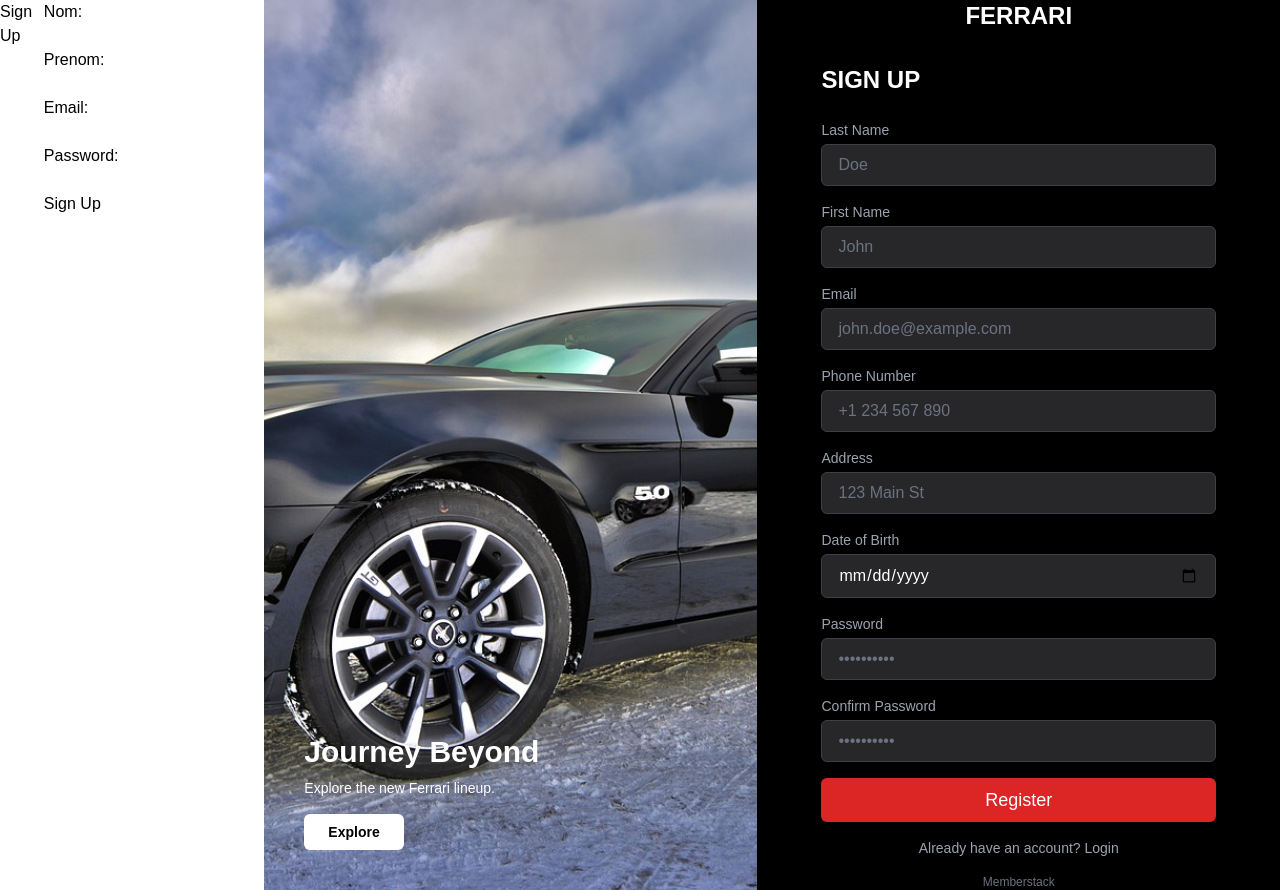
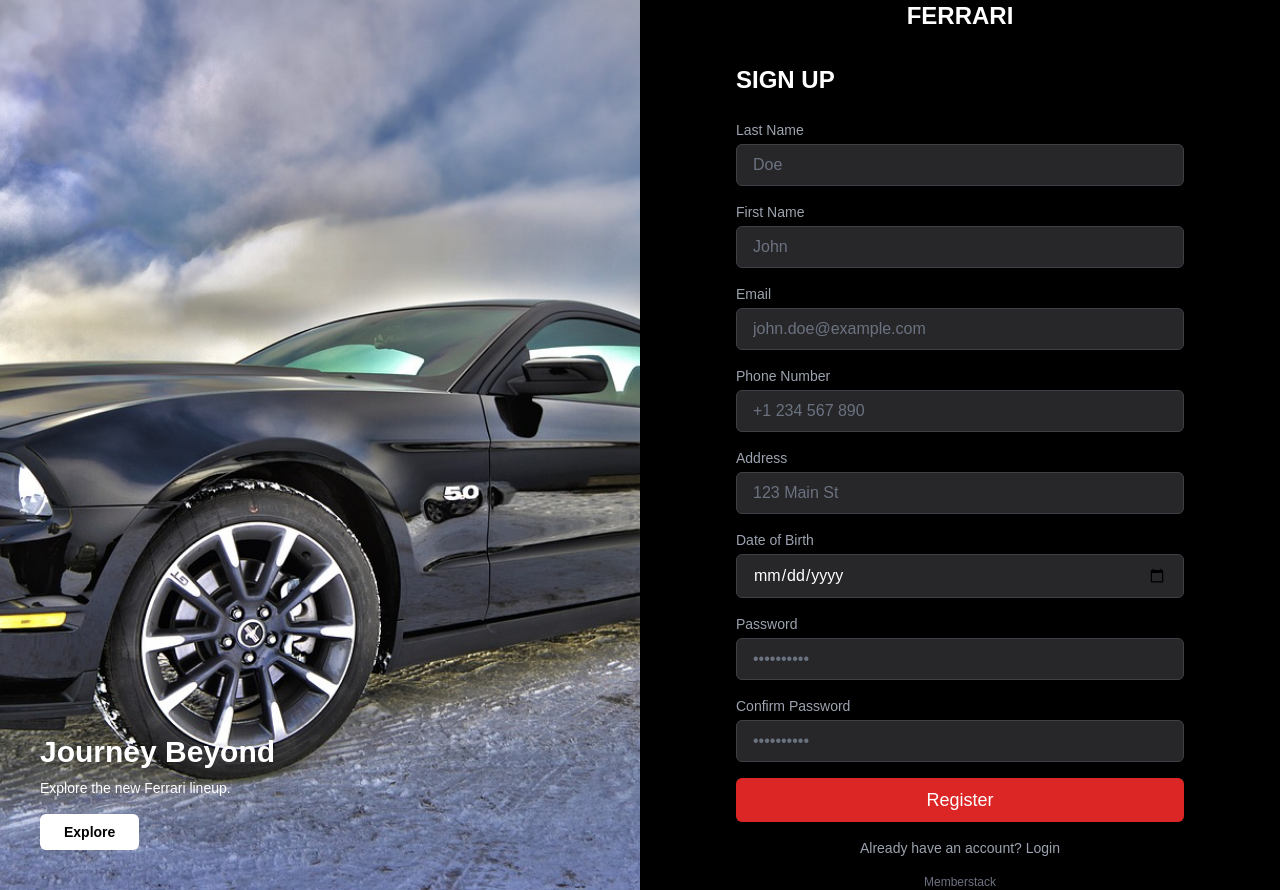
Before and after one commit to sara-boulahia32/Drive-Loc, a PHP site: page /frontEnd/register.php in a window 1280 px wide. Run offline with PHP 8.4, Linux system fonts and the light colour scheme; a stand-in replaces the project's code that opens the database connection; some libraries are stand-ins or nearby versions.

Commit message:
add login and register

```diff
--- /dev/null
+++ b/frontEnd/logout.php
@@ -0,0 +1,6 @@
+<?php
+session_start();
+session_destroy();
+header("Location: login.php");
+exit();
+?>
--- a/frontEnd/register.php
+++ b/frontEnd/register.php
@@ -16,28 +16,6 @@
     exit();
 }
 ?>
-
-<!DOCTYPE html>
-<html>
-<head>
-    <title>Sign Up</title>
-</head>
-<body>
-    <h2>Sign Up</h2>
-    <form method="post" action="signup.php">
-        <label for="nom">Nom:</label>
-        <input type="text" id="nom" name="nom" required><br>
-        <label for="prenom">Prenom:</label>
-        <input type="text" id="prenom" name="prenom" required><br>
-        <label for="email">Email:</label>
-        <input type="email" id="email" name="email" required><br>
-        <label for="password">Password:</label>
-        <input type="password" id="password" name="password" required><br>
-        <button type="submit">Sign Up</button>
-    </form>
-</body>
-</html>
-
 
 <!DOCTYPE html>
 <html>
```
Also changed, not shown: frontEnd/dashboard.php (added, +21 -0 lines), frontEnd/login.php (renamed from frontEnd/login.html, +24 -0 lines), 1 other file.
